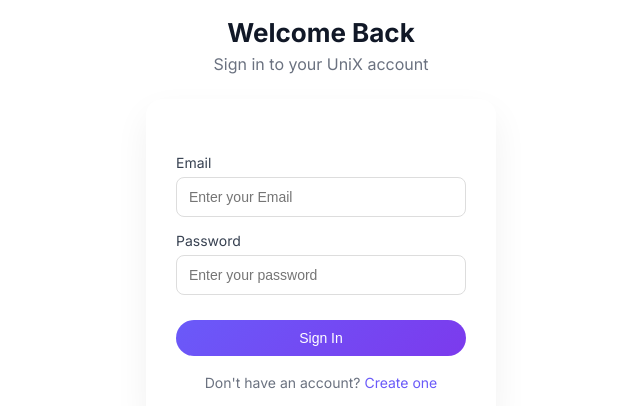
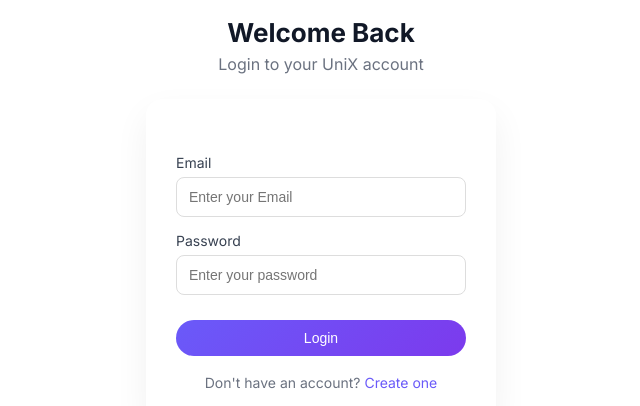
Before and after one commit to theVaishnavvk/UniX, a plain HTML site: page login.html in a window 1280 px wide. Shown: the part 226-632 px from the top of the page, 319-959 px from the left. Drawn offline with Linux system fonts and the light colour scheme; no server answers; files whose address does not match are found by name.

Commit message:
Update login.html

```diff
--- a/login.html
+++ b/login.html
@@ -20,7 +20,7 @@
     <div class="auth-logo"></div>
 
     <h2>Welcome Back</h2>
-    <p class="auth-subtext">Sign in to your UniX account</p>
+    <p class="auth-subtext">Login to your UniX account</p>
 
     <form class="auth-card" id="loginForm">
       <p id="message" style="color:red; margin-top:10px;"></p>
@@ -31,7 +31,7 @@
       <input type="password" id="password" placeholder="Enter your password" required>
 
       <button class="primary-btn" type="submit">
-        Sign In
+        Login
       </button>
 
       <p class="auth-footer">
```
